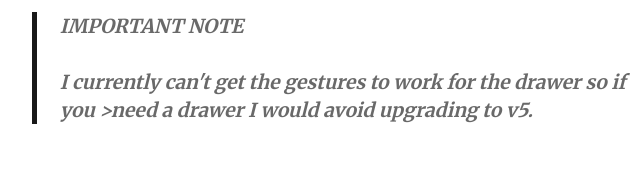
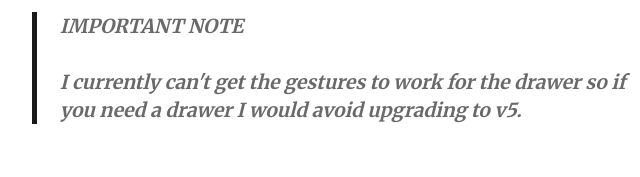
Before and after one commit to thefinnomenon/thefinnternet, a Gatsby site: page /react-native-navigation-v5/ in a window 1280 px wide. Shown: the part 619-796 px from the top of the page, 265-905 px from the left. Built offline with nearby package versions, Linux system fonts and the light colour scheme; Gatsby itself is replaced by a stand-in of ours; some packages are replaced by stand-ins of ours.

Commit message:
Fixed typo

```diff
--- a/content/blog/react-native-navigation-v5/index.md
+++ b/content/blog/react-native-navigation-v5/index.md
@@ -11,7 +11,7 @@ One of the most important aspects of any application is navigation. Unless your
 
 >**IMPORTANT NOTE**
 >
->**I currently can't get the gestures to work for the drawer so if you >need a drawer I would avoid upgrading to v5.**
+>**I currently can't get the gestures to work for the drawer so if you need a drawer I would avoid upgrading to v5.**
 
 # What are Navigators?
 The main concept behind React Navigation is navigators. The app will essentially be a chain of navigators that define the app's screens and flow between them. There are multiple navigation types and each has its configuration options.
```
